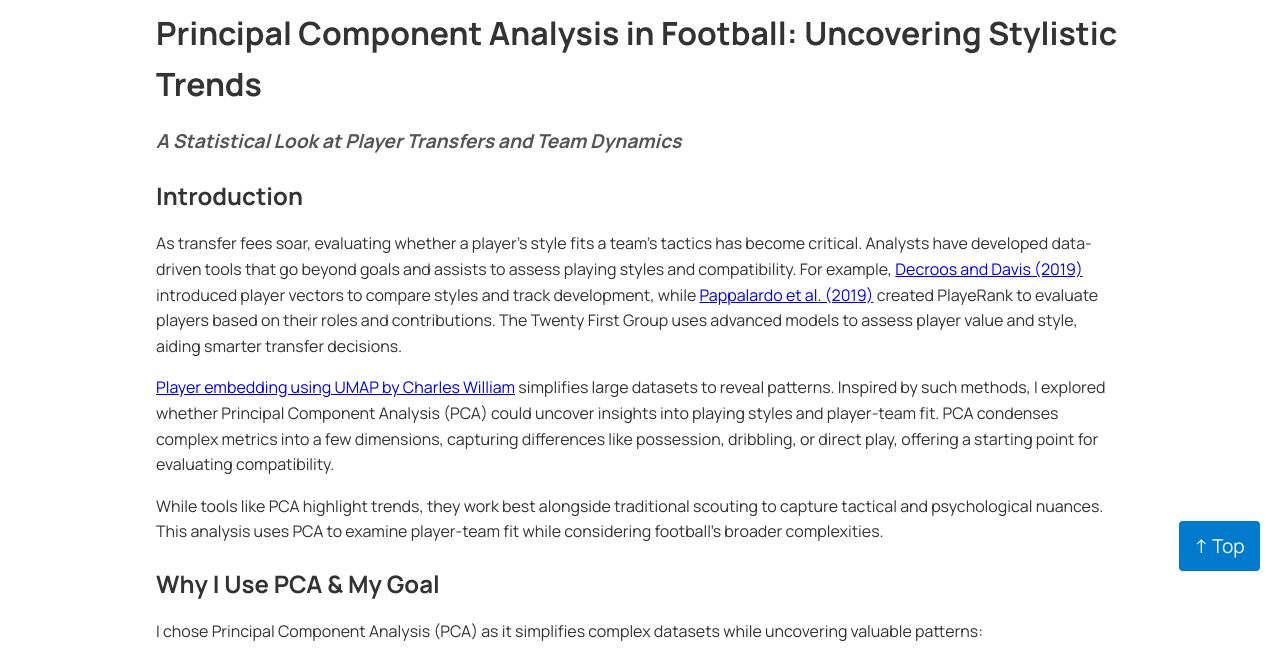
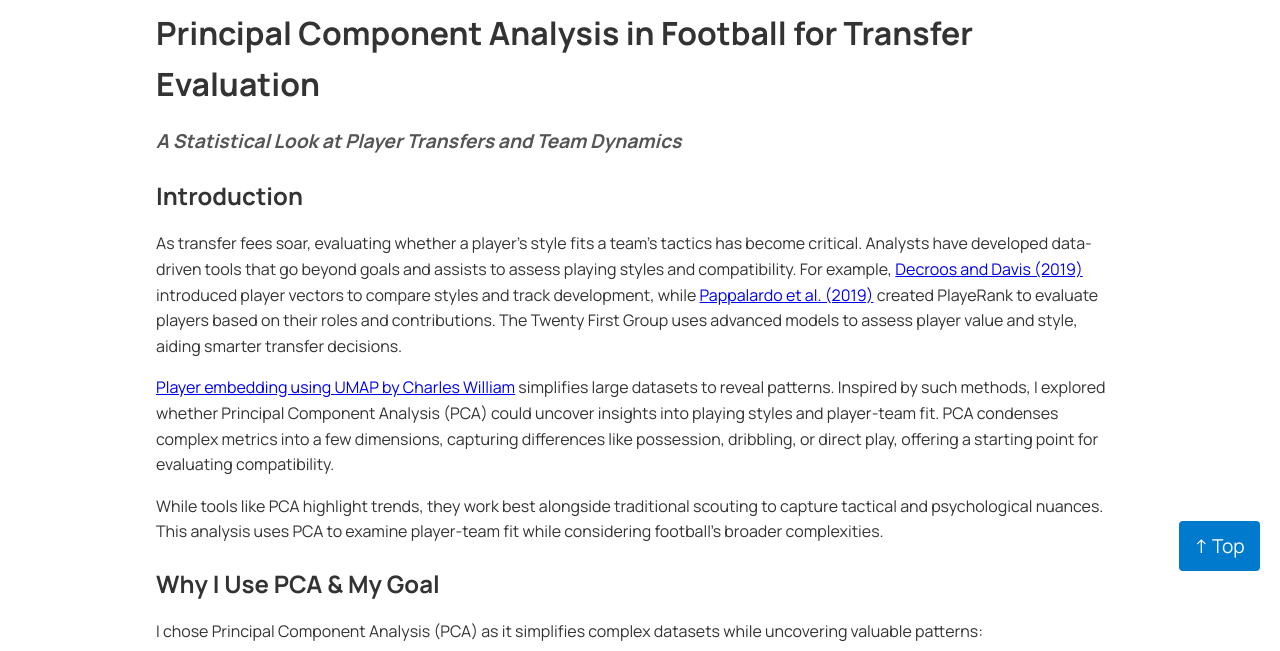
Before and after one commit to u3mukher/x-stats, a Jekyll site: the page built from _posts/2025-01-14-PCA.md, in a window 1280 px wide and 900 px high, scrolled down 539 px, cut to the strip 249-900 px from the top of the window. Built offline with Jekyll 4.4.1, drawn with Linux system fonts in a browser that asks for light colours; a style sheet for code colours, icons or effects is not loaded.

Commit message:
Update 2025-01-14-PCA.md

```diff
--- a/_posts/2025-01-14-PCA.md
+++ b/_posts/2025-01-14-PCA.md
@@ -1,9 +1,9 @@
 ---
 layout: post
-title: "Principal Component Analysis in Football: Uncovering Stylistic Trends"
+title: "Principal Component Analysis in Football for Transfer Evaluation"
 date: 2025-01-03
 featured_image: /assets/images/Final_Transfer_Header.png
-excerpt: "<em>Through the lens of Principal Component Analysis (PCA), this blog tries to uncover how player and team metrics from the 2015/2016 season reveal patterns of stylistic alignment and divergence. From Memphis Depay’s attacking resurgence at Lyon to İlkay Gündoğan’s evolution under Guardiola at Manchester City, PCA offers a data-driven perspective on transfers that worked—and others that posed challenges. By identifying key dimensions like progressive passing and possession tendencies, this analysis demonstrates how mathematical simplicity can help illuminate football’s complex tactical landscape.
+excerpt: "<em>Through the lens of Principal Component Analysis (PCA), this blog tries to uncover how player and team metrics from the 2015/2016 season reveal patterns of stylistic alignment and divergence in the transfers that happened in the summer that followed. From Memphis Depay’s attacking resurgence at Lyon to İlkay Gündoğan’s evolution under Guardiola at Manchester City, PCA offers a data-driven perspective on transfers that worked—and others that posed challenges. By identifying key dimensions like progressive passing and possession tendencies, this analysis demonstrates how mathematical simplicity can help illuminate football’s complex tactical landscape.
 </em>"
 subtitle: "A Statistical Look at Player Transfers and Team Dynamics"
 ---
```
